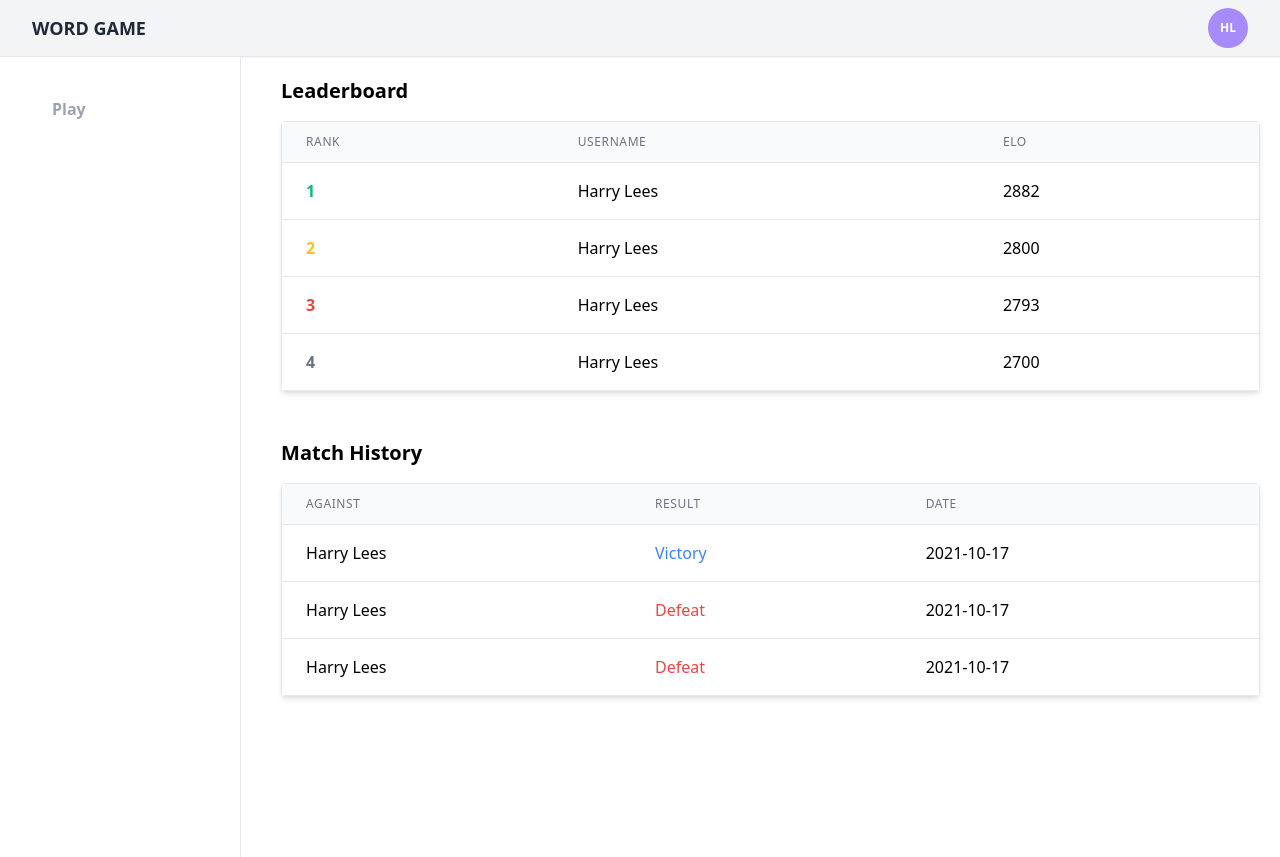
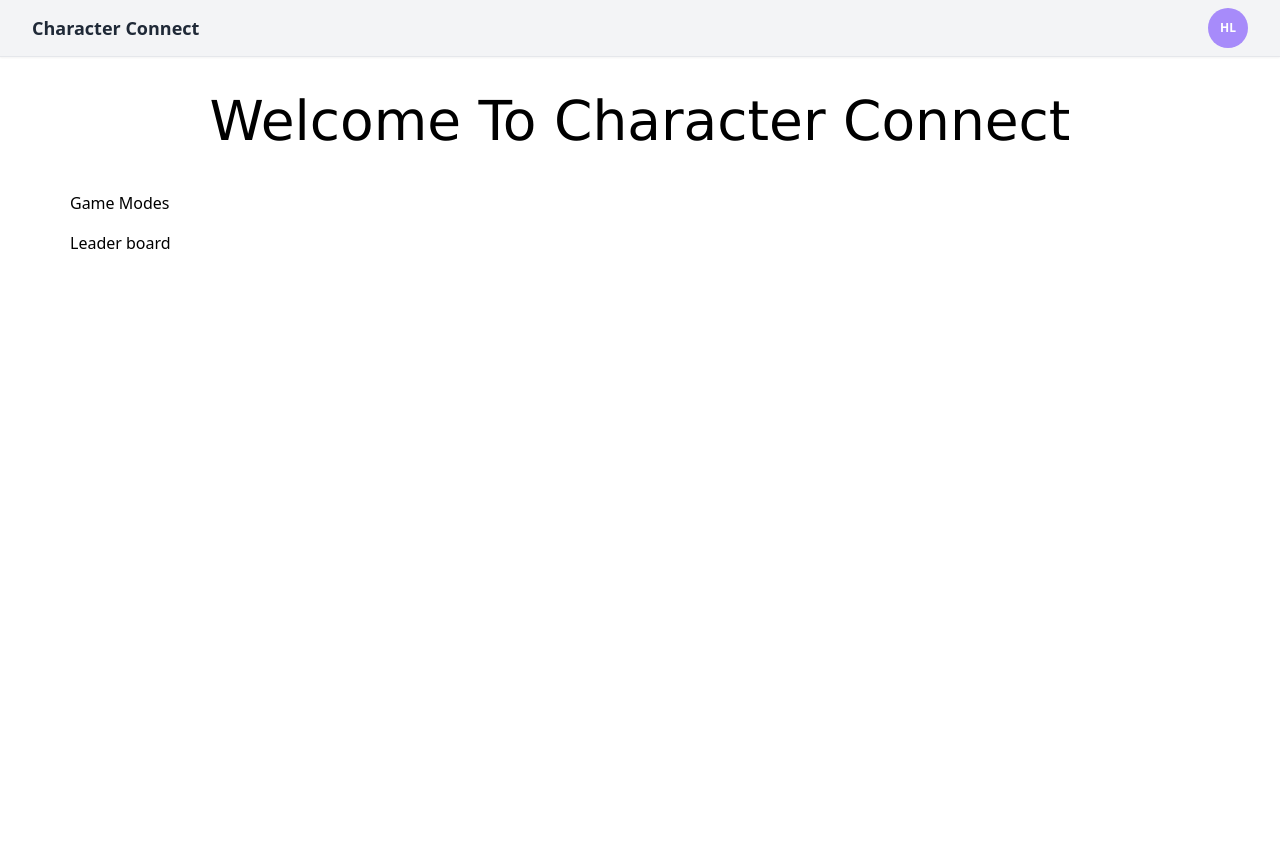
Before and after one commit to Team12Coursework/Prototype, a Vue app in the folder frontend/: page / in a window 1280 px wide. After the commit the page ends 800 px from the top, so only its background shows below. Built offline with nearby package versions, Linux system fonts and the light colour scheme.

Commit message:
Added files for main menu, game modes, game over

```diff
--- /dev/null
+++ b/frontend/src/components/MyButton.vue
@@ -0,0 +1,18 @@
+<template>
+    <router-link :to="to">
+        <div class="pl-5 p-2 hover:bg-blue-500 hover:text-white rounded-xl flex justify-start space-x-6 items-center">
+            <slot></slot>
+        </div>
+    </router-link>
+</template>
+
+<script>
+export default {
+    props: {
+        to: {
+            type: String,
+            required: false,
+        }
+    }
+}
+</script>
--- a/frontend/src/components/Navbar.vue
+++ b/frontend/src/components/Navbar.vue
@@ -4,7 +4,7 @@
             <div class="relative flex items-center justify-between h-14">
 
                 <div class="flex-1 flex items-center justify-center sm:items-stretch sm:justify-start">
-                    <div class="flex-shrink-0 flex items-center font-bold text-lg text-gray-800"><router-link to="/">WORD GAME</router-link></div>
+                    <div class="flex-shrink-0 flex items-center font-bold text-lg text-gray-800"><router-link to="/">Character Connect</router-link></div>
                 </div>
 
                 <div class="flex items-center space-x-2 text-xs">
--- a/frontend/src/router/index.js
+++ b/frontend/src/router/index.js
@@ -1,16 +1,21 @@
 import { createRouter, createWebHistory } from 'vue-router'
-import Home from '../views/Home.vue'
+import MainMenu from '../views/MainMenu.vue'
 
 const routes = [
     {
         path: '/',
-        name: 'Home',
-        component: Home
+        name: 'MainMenu',
+        component: MainMenu
     },
     {
         path: "/play",
         name: "Play",
         component: () => import("@/views/Game.vue"),
+    },
+    {
+        path: "/leaderboard",
+        name: "Leaderboard",
+        component: () => import("@/components/Leaderboard.vue"),
     },
     {
         path: "/settings",
@@ -28,6 +33,17 @@ const routes = [
         component: () => import("@/views/Register.vue"),
     },
     {
+        path: "/gamemodes",
+        name: "GameModes",
+        component: () => import("@/views/GameModes.vue"),
+
+    },
+    {
+        path: "/gameover",
+        name: "GameOver",
+        component: () => import("@/views/GameOver.vue"),
+    },
+    {
         path: '/:catchAll(.*)',
         component: () => import("@/views/404NotFound.vue"),
     },
--- /dev/null
+++ b/frontend/src/views/GameModes.vue
@@ -0,0 +1,52 @@
+<template>
+    <navbar/>
+
+    <main class="flex justify-center w-full">
+        <div class="w-full max-w-7xl flex flex-col space-y-12">
+            <div>
+                <h1 class="text-xl">Select A Game Mode</h1>
+            </div>
+            <button>
+                <my-button to="/play">General</my-button>
+                <my-button to="">Mathematics (LOCKED)</my-button>
+                <my-button to="">Science (LOCKED)</my-button>
+                <my-button to="">Custom (LOCKED)</my-button>
+
+            </button>
+
+            <go-back/>
+
+
+        </div>
+    </main>
+
+</template>
+
+
+<script>
+    import Navbar from '@/components/Navbar.vue'
+    import MyButton from '../components/MyButton.vue'
+    import GoBack from '../components/GoBack.vue'
+
+    export default{
+        components:{
+            Navbar,
+            MyButton,
+            GoBack,
+        }
+    }
+</script>
+
+
+<style scoped>
+    h1{
+        text-align: center;
+        font-size: 55px;
+        font-family: 'Lucida Sans', 'Lucida Sans Regular', 'Lucida Grande', 'Lucida Sans Unicode', Geneva, Verdana, sans-serif;
+    }
+
+    main{
+        padding: 50px;
+    }
+
+</style>
--- /dev/null
+++ b/frontend/src/views/GameOver.vue
@@ -0,0 +1,47 @@
+<template>
+    <navbar/>
+    <main class="flex justify-center w-full">
+        <div class="w-full max-w-7xl flex flex-col space-y-12">
+            <div>
+                <h1 class="text-xl">Game Over</h1>
+            </div>
+            <button>
+                <my-button to='/gamemodes'>Play Again</my-button>
+                <my-button to='/leaderboard'>Leader board</my-button>
+                <my-button to='/'> Return To Main Menu</my-button>
+            </button>
+
+        </div>
+    </main>
+
+</template>
+
+
+
+<script>
+    import Navbar from "@/components/Navbar.vue"
+    import MyButton from '../components/MyButton.vue'
+
+    export default{
+        components: {
+            Navbar,
+            MyButton,
+        }
+    }
+
+</script>
+
+
+<style scoped>
+    h1{
+
+        text-align: center;
+        font-size: 55px;
+        font-family: 'Lucida Sans', 'Lucida Sans Regular', 'Lucida Grande', 'Lucida Sans Unicode', Geneva, Verdana, sans-serif;
+    }
+
+    main{
+        padding: 50px;
+    }
+
+</style>
--- /dev/null
+++ b/frontend/src/views/MainMenu.vue
@@ -0,0 +1,46 @@
+<template>
+    <navbar/>
+    <main class="flex justify-center w-full">
+        <div class="w-full max-w-7xl flex flex-col space-y-12">
+            <div>
+                <h1 class="text-xl">Welcome To Character Connect</h1>
+            </div>
+            <button>
+                <my-button to='/gamemodes'>Game Modes</my-button>
+                <my-button to='/leaderboard'>Leader board</my-button>
+            </button>
+
+        </div>
+    </main>
+
+</template>
+
+
+
+<script>
+    import Navbar from "@/components/Navbar.vue"
+    import MyButton from '../components/MyButton.vue'
+
+    export default{
+        components: {
+            Navbar,
+            MyButton,
+        }
+    }
+
+</script>
+
+
+<style scoped>
+    h1{
+
+        text-align: center;
+        font-size: 55px;
+        font-family: 'Lucida Sans', 'Lucida Sans Regular', 'Lucida Grande', 'Lucida Sans Unicode', Geneva, Verdana, sans-serif;
+    }
+
+    main{
+        padding: 50px;
+    }
+
+</style>
```
Also changed, not shown: frontend/src/components/TileHolder.vue (line endings or trailing spaces).
